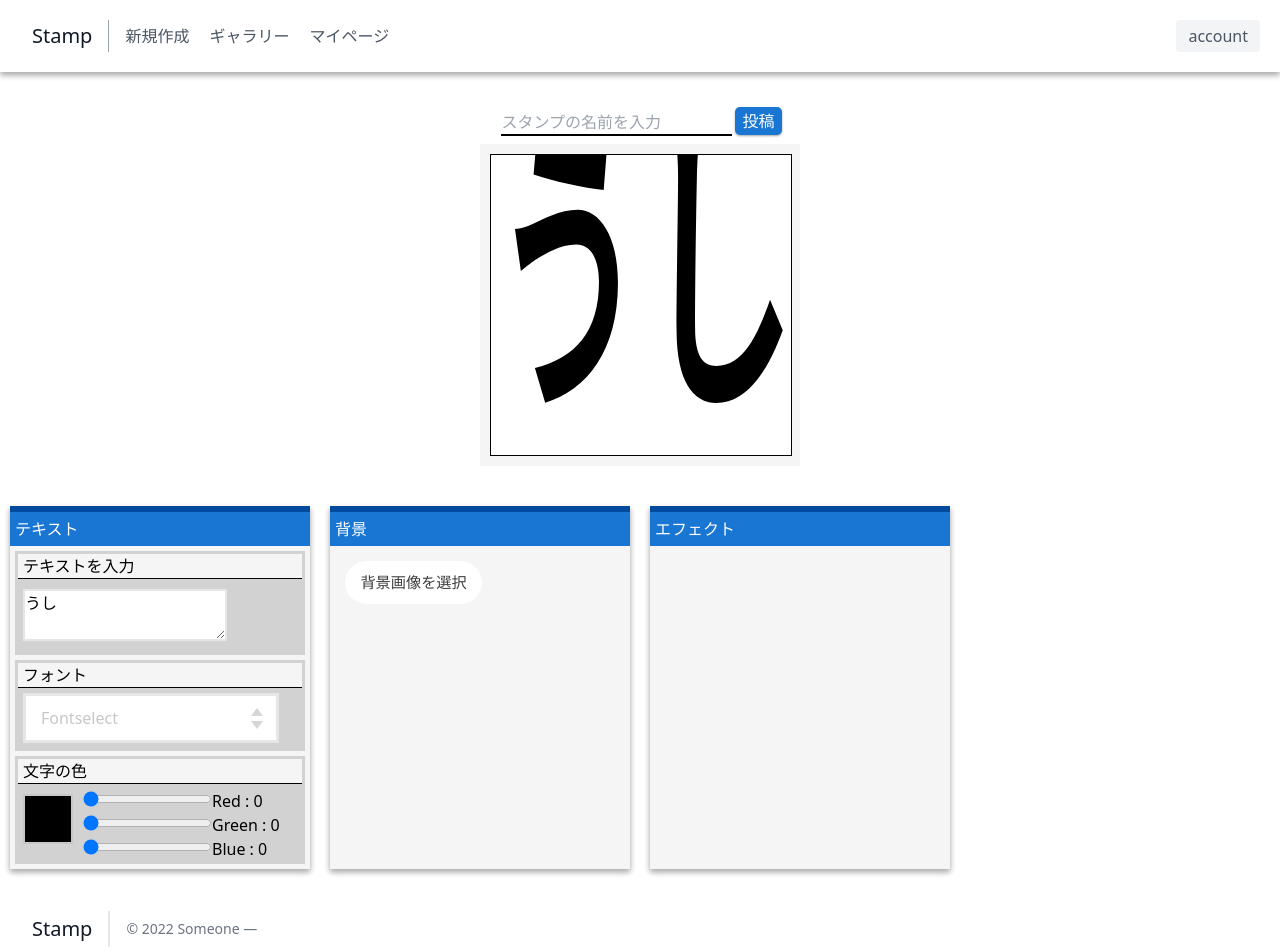
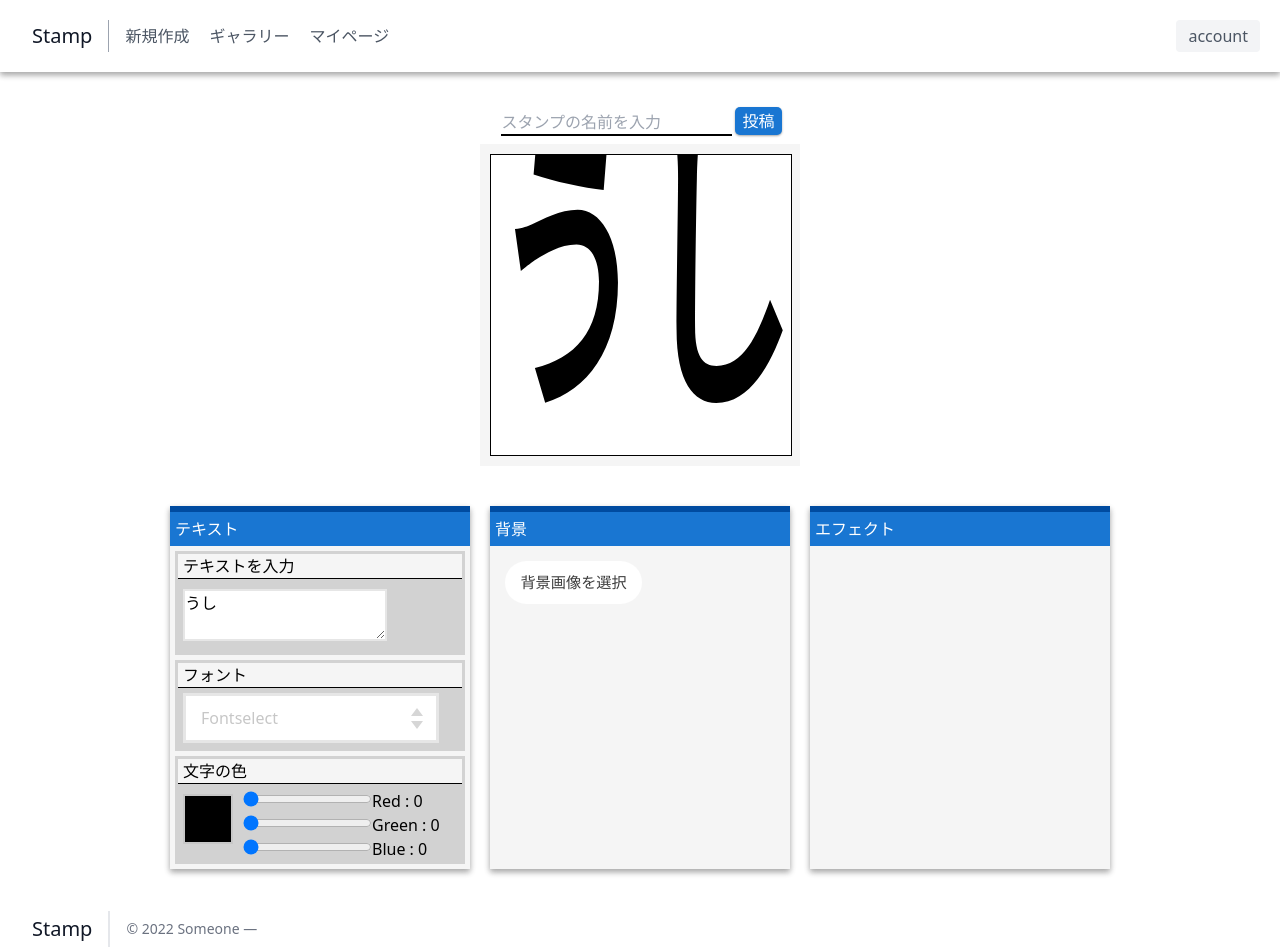
Before and after one commit to hackathon-22-spring-14/hackathon-22-spring-14-frontend, a Vue app: page / in a window 1280 px wide. Shown: the top 952 px of the page. Built offline with nearby package versions, Linux system fonts and the light colour scheme.

Commit message:
スマホでもいい感じに表示されるように調整

```diff
--- a/src/components/pages/CreatePage.vue
+++ b/src/components/pages/CreatePage.vue
@@ -1,5 +1,5 @@
 <template>
-<div class="stamp">
+<div id="stamp" class="stamp">
   <div style="width:fit-content;">
     <div class="upload">
     <input v-model="title" placeholder="スタンプの名前を入力" class="stamp-title"/>
@@ -174,7 +174,11 @@ html {
   width: auto;
   margin: 30px 0px 30px 0px;
   padding: 0px auto;
+  background-color: white;
   justify-content: center;
+  position: sticky;
+  top: 0;
+  z-index: 10;
 }
 .upload {
   display: flex;
@@ -210,7 +214,7 @@ html {
 .setting-box {
   flex-wrap: wrap;
   display: flex;
-  width: fit-content;
+  justify-content: center;
 }
 .box-top {
   padding: 3px;
```
